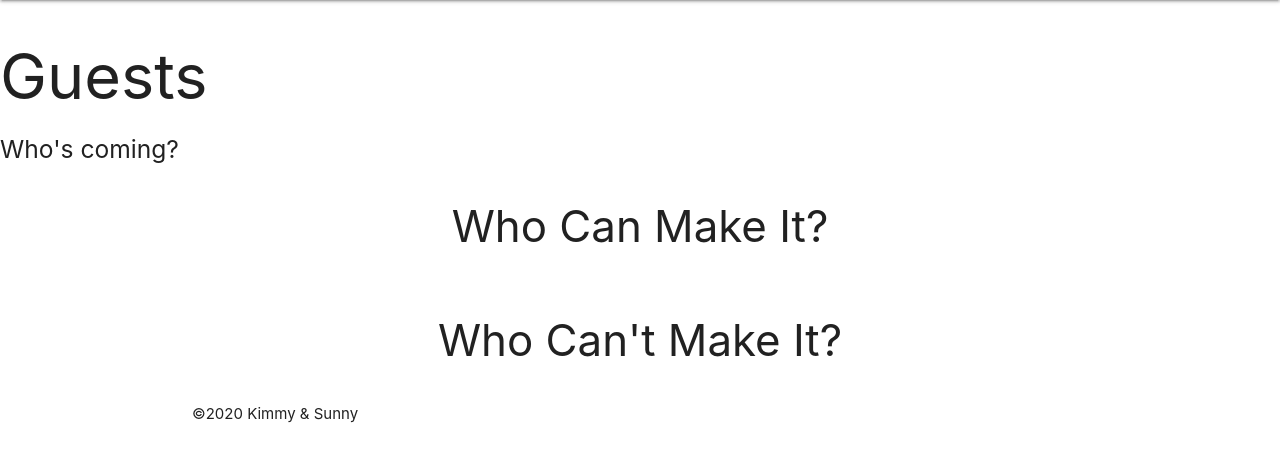
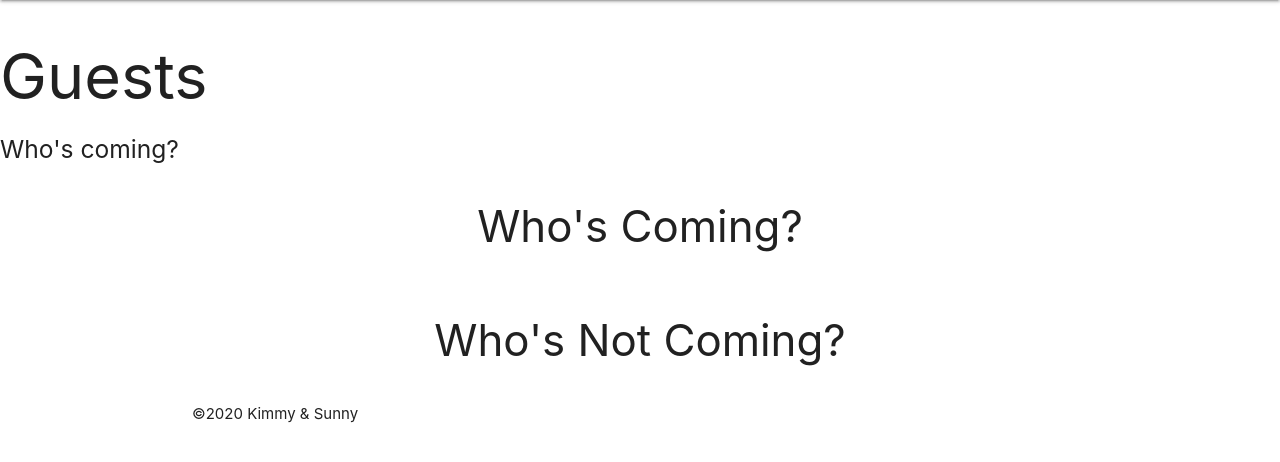
Before and after one commit to hebs87/WeddingWebsiteBackend, a Django app: page / in a window 1280 px wide. Shown: the part 64-526 px from the top of the page. Run offline with Django 3.2, Linux system fonts and the light colour scheme; tables that the repository leaves empty hold one stand-in row (values such as "Sample post"); some libraries are stand-ins or nearby versions.

Commit message:
Amended content and styles for main content section in index.html

```diff
--- a/templates/index.html
+++ b/templates/index.html
@@ -12,71 +12,86 @@
     </div>
   </div>
 
-  <div class="row center-align text">
+  <div class="row content-container center-align">
     <!-- Attending Section -->
-    <div class="col s12 attending-wrapper">
-      <h3 class="dancing-script">Who Can Make It?</h3>
+    <div class="col s12">
+      <h3 class="content-heading">Who's Coming?</h3>
       {% if details %}
         {% for detail in details %}
           {% if detail.attending == "Yes" %}
             <p>
-              <span class="bold">Guest / Party:</span>
-              <span class="italic">{{ detail.guest_name }}</span>
+              <span class="content-field-name">Guest / Party:</span>
+              <span class="content-value">{{ detail.guest_name }}</span>
               <br/>
               {% if detail.not_attending !=  "N/A" %}
-                <span class="bold">Not Coming:</span>
-                <span class="italic">{{ detail.not_attending }}</span>
+                <span class="content-field-name">Not Coming:</span>
+                <span class="content-value">{{ detail.not_attending }}</span>
                 <br/>
               {% endif %}
-              <span class="bold">Favourite Song:</span>
-              <span class="italic">{{ detail.favourite_song }}</span>
+              <span class="content-field-name">Favourite Song:</span>
+              <span class="content-value">{{ detail.favourite_song }}</span>
               <br/>
-              <span class="bold">Favourite Drink:</span>
-              <span class="italic">{{ detail.favourite_drink }}</span>
+              <span class="content-field-name">Favourite Drink:</span>
+              <span class="content-value">{{ detail.favourite_drink }}</span>
               <br/>
               {% if detail.dietary_requirements !=  "N/A" %}
-                <span class="bold">Dietary Requirements:</span>
-                <span class="italic">{{ detail.dietary_requirements }}</span>
+                <span class="content-field-name">Dietary Requirements:</span>
+                <span class="content-value">{{ detail.dietary_requirements }}</span>
                 <br/>
               {% endif %}
               {% if detail.additional_info !=  "N/A" %}
-                <span class="bold">Additional Info:</span>
-                <span class="italic">{{ detail.additional_info }}</span>
+                <span class="content-field-name">Additional Info:</span>
+                <span class="content-value">{{ detail.additional_info }}</span>
                 <br/>
               {% endif %}
             </p>
           {% endif %}
         {% endfor %}
       {% else %}
-        <p class="italic">No attending guests have replied yet!</p>
+        <p class="content-value">No attending guests have replied yet!</p>
       {% endif %}
     </div>
   </div>
 
-  <div class="row center-align text">
+  <div class="row content-container center-align">
     <!-- Not Attending Section -->
-    <div class="col s12 not-attending-wrapper">
-      <h3 class="dancing-script">Who Can't Make It?</h3>
+    <div class="col s12">
+      <h3 class="content-heading">Who's Not Coming?</h3>
       {% if details %}
         {% for detail in details %}
           {% if detail.attending == "No" %}
             <p>
-              <span class="bold">Guest / Party:</span>
-              <span class="italic">{{ detail.guest_name }}</span>
+              <span class="content-field-name">Guest / Party:</span>
+              <span class="content-value">{{ detail.guest_name }}</span>
               <br/>
-              <span class="bold">Favourite Song:</span>
-              <span class="italic">{{ detail.favourite_song }}</span>
+              {% if detail.not_attending !=  "N/A" %}
+                <span class="content-field-name">Not Coming:</span>
+                <span class="content-value">{{ detail.not_attending }}</span>
+                <br/>
+              {% endif %}
+              <span class="content-field-name">Favourite Song:</span>
+              <span class="content-value">{{ detail.favourite_song }}</span>
               <br/>
+              {% if detail.favourite_drink %}
+                <span class="content-field-name">Favourite Drink:</span>
+                <span class="content-value">{{ detail.favourite_drink }}</span>
+              {% endif %}
+              <br/>
+              {% if detail.dietary_requirements !=  "N/A" %}
+                <span class="content-field-name">Dietary Requirements:</span>
+                <span class="content-value">{{ detail.dietary_requirements }}</span>
+                <br/>
+              {% endif %}
               {% if detail.additional_info !=  "N/A" %}
-                <span class="bold">Additional Info:</span>
-                <span class="italic">{{ detail.additional_info }}</span>
+                <span class="content-field-name">Additional Info:</span>
+                <span class="content-value">{{ detail.additional_info }}</span>
                 <br/>
               {% endif %}
             </p>
           {% endif %}
         {% endfor %}
       {% else %}
-        <p class="italic">No non-attending guests have replied yet!</p>
+        <p class="content-value">No non-attending guests have replied yet!</p>
       {% endif %}
     </div>
   </div>
```
